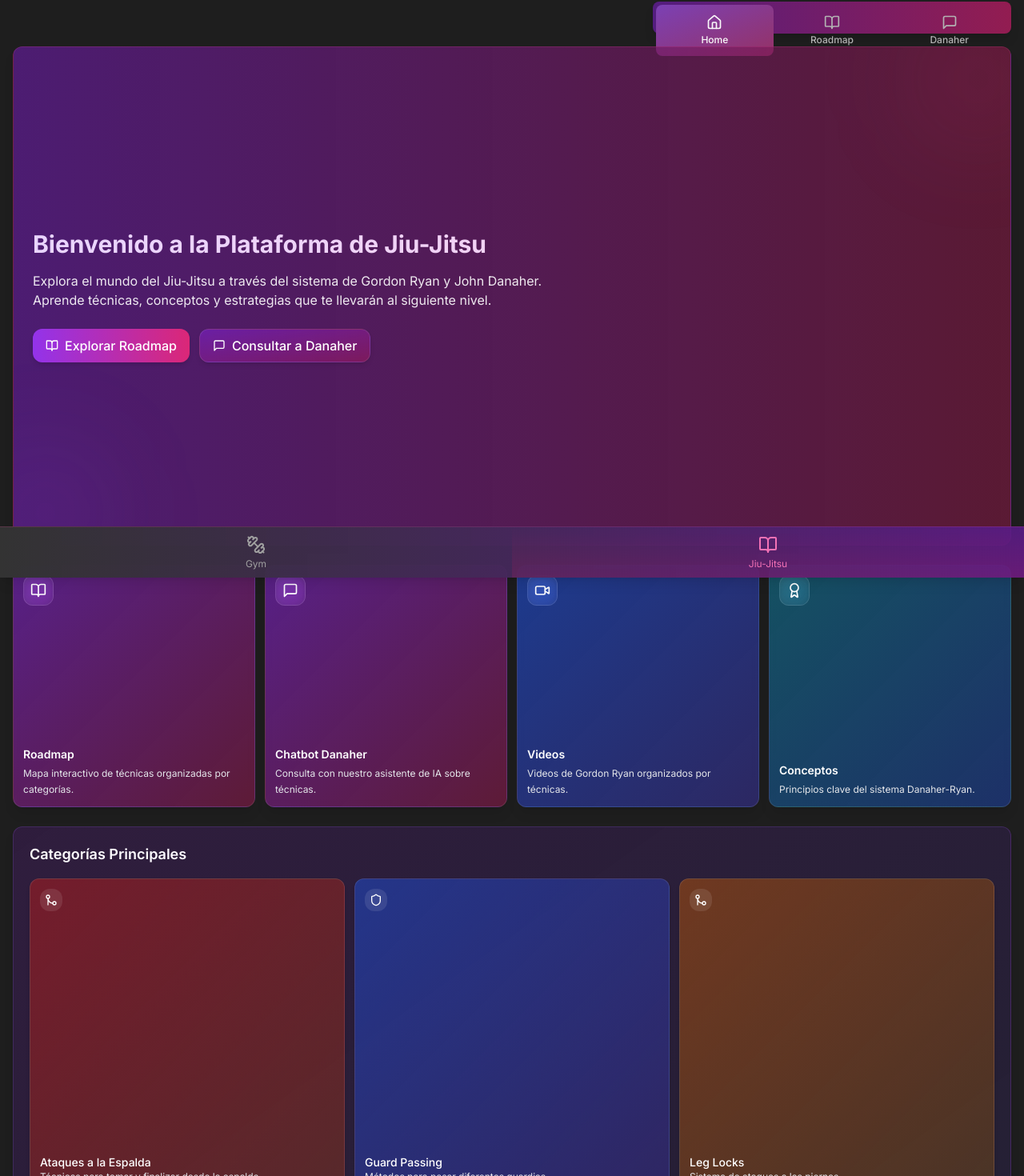
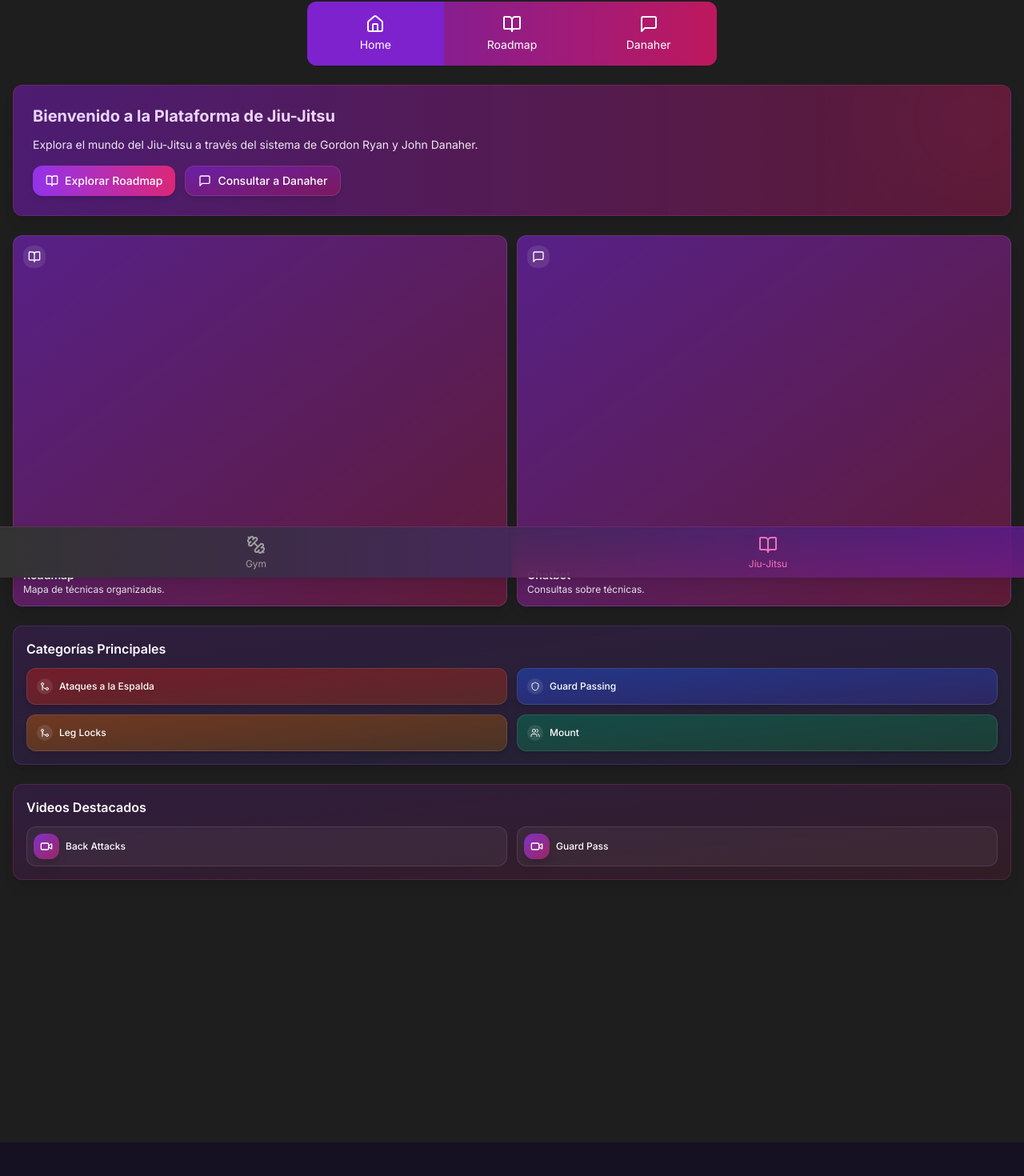
Before and after one commit to nicorosaless/RollAndLift, a React (Vite) app: page /jiujitsu in a window 1280 px wide. Shown: the part 78-1548 px from the top of the page at 80% size. After the commit the page ends 1506 px from the top, so only its background shows below. Built offline with nearby package versions, Linux system fonts and the light colour scheme; sample sign-in values are in the browser's storage.

Commit message:
Refactor: Improve homepage and tab UI
- Reduced homepage size.
- Updated the UI of the tab buttons.

```diff
--- a/src/components/jiujitsu/JiuJitsuHomePage.tsx
+++ b/src/components/jiujitsu/JiuJitsuHomePage.tsx
@@ -1,51 +1,43 @@
 
 import React from 'react';
 import { BookOpen, MessageSquare, Video, Link, Award, Shield, GitMerge, Users } from 'lucide-react';
-import { useNavigate } from 'react-router-dom';
 
 const JiuJitsuHomePage = () => {
-  const navigate = useNavigate();
-
   const handleNavigateToTab = (tab: string) => {
-    // This will be used to navigate to specific tabs
-    const jiujitsuPage = document.querySelector('div[role="tablist"]');
-
-    if (jiujitsuPage) {
-      const tabTrigger = Array.from(jiujitsuPage.querySelectorAll('button')).find(
-        button => button.value === tab
-      );
-
-      if (tabTrigger) {
-        (tabTrigger as HTMLButtonElement).click();
+    // Find the parent JiuJitsuPage component's tab buttons
+    const buttons = document.querySelectorAll('.tabs-container button');
+    // Find the button for the requested tab and click it
+    buttons.forEach((button) => {
+      if (button.textContent?.includes(tab)) {
+        (button as HTMLButtonElement).click();
       }
-    }
+    });
   };
 
   return (
     <div className="space-y-6 pb-6">
-      {/* Hero Section - More square aspect ratio */}
-      <div className="p-6 bg-gradient-to-r from-purple-900/80 to-pink-900/60 rounded-xl shadow-lg border border-pink-500/20 relative overflow-hidden aspect-square sm:aspect-[4/3] lg:aspect-[3/2] xl:aspect-[2/1] flex flex-col justify-center">
-        {/* Decorative elements */}
+      {/* Simplified Hero Section */}
+      <div className="p-6 bg-gradient-to-r from-purple-900/80 to-pink-900/60 rounded-xl shadow-lg border border-pink-500/20 relative overflow-hidden flex flex-col justify-center">
+        {/* Simple decorative element */}
         <div className="absolute -right-10 -top-10 w-40 h-40 bg-pink-500/10 rounded-full blur-3xl"></div>
-        <div className="absolute -left-10 -bottom-10 w-40 h-40 bg-purple-500/10 rounded-full blur-3xl"></div>
 
-        <h2 className="text-2xl sm:text-3xl font-bold mb-4 bg-clip-text text-transparent bg-gradient-to-r from-purple-200 to-pink-200">
+        <h2 className="text-xl font-bold mb-3 bg-clip-text text-transparent bg-gradient-to-r from-purple-200 to-pink-200">
           Bienvenido a la Plataforma de Jiu-Jitsu
         </h2>
-        <p className="text-white/90 mb-6 max-w-2xl text-sm sm:text-base">
-          Explora el mundo del Jiu-Jitsu a través del sistema de Gordon Ryan y John Danaher. Aprende técnicas, conceptos y estrategias que te llevarán al siguiente nivel.
+        <p className="text-white/90 mb-4 max-w-2xl text-sm">
+          Explora el mundo del Jiu-Jitsu a través del sistema de Gordon Ryan y John Danaher.
         </p>
         <div className="flex flex-wrap gap-3">
           <button
-            onClick={() => handleNavigateToTab('roadmap')}
-            className="px-4 py-2 bg-gradient-to-r from-purple-600 to-pink-600 rounded-lg font-medium text-white hover:from-purple-500 hover:to-pink-500 transition-colors shadow-md flex items-center"
+            onClick={() => handleNavigateToTab('Roadmap')}
+            className="px-4 py-2 bg-gradient-to-r from-purple-600 to-pink-600 rounded-lg font-medium text-white hover:from-purple-500 hover:to-pink-500 transition-colors shadow-md flex items-center text-sm"
           >
             <BookOpen className="mr-2 h-4 w-4" />
             Explorar Roadmap
           </button>
           <button
-            onClick={() => handleNavigateToTab('chatbot')}
-            className="px-4 py-2 bg-gradient-to-br from-purple-700/60 to-pink-700/40 text-white rounded-lg font-medium border border-white/10 hover:border-white/20 transition-all shadow-md flex items-center backdrop-blur-sm"
+            onClick={() => handleNavigateToTab('Danaher')}
+            className="px-4 py-2 bg-gradient-to-br from-purple-700/60 to-pink-700/40 text-white rounded-lg font-medium border border-white/10 hover:border-white/20 transition-all shadow-md flex items-center backdrop-blur-sm text-sm"
           >
             <MessageSquare className="mr-2 h-4 w-4" />
             Consultar a Danaher
@@ -53,100 +45,60 @@ const JiuJitsuHomePage = () => {
         </div>
       </div>
 
-      {/* Features Grid - More compact, 2x2 grid on mobile, 4x1 on larger screens */}
-      <div className="grid grid-cols-2 sm:grid-cols-4 gap-3">
+      {/* Simplified Features Grid */}
+      <div className="grid grid-cols-2 gap-3">
         <FeatureCard
           icon={BookOpen}
           title="Roadmap"
-          description="Mapa interactivo de técnicas organizadas por categorías."
-          onClick={() => handleNavigateToTab('roadmap')}
+          description="Mapa de técnicas organizadas."
+          onClick={() => handleNavigateToTab('Roadmap')}
         />
         <FeatureCard
           icon={MessageSquare}
-          title="Chatbot Danaher"
-          description="Consulta con nuestro asistente de IA sobre técnicas."
-          onClick={() => handleNavigateToTab('chatbot')}
-        />
-        <FeatureCard
-          icon={Video}
-          title="Videos"
-          description="Videos de Gordon Ryan organizados por técnicas."
-          color="from-blue-700/60 to-indigo-700/40"
-        />
-        <FeatureCard
-          icon={Award}
-          title="Conceptos"
-          description="Principios clave del sistema Danaher-Ryan."
-          color="from-cyan-700/60 to-blue-700/40"
+          title="Chatbot"
+          description="Consultas sobre técnicas."
+          onClick={() => handleNavigateToTab('Danaher')}
         />
       </div>
 
-      {/* Technique Categories - 3x2 grid on all screen sizes */}
-      <div className="bg-gradient-to-br from-purple-900/30 to-indigo-900/20 p-5 rounded-xl border border-purple-500/20 shadow-lg">
-        <h3 className="text-lg font-semibold mb-4 bg-clip-text text-transparent bg-gradient-to-r from-white to-purple-200">Categorías Principales</h3>
-        <div className="grid grid-cols-2 sm:grid-cols-3 gap-3">
+      {/* Technique Categories - Simplified 2x2 grid */}
+      <div className="bg-gradient-to-br from-purple-900/30 to-indigo-900/20 p-4 rounded-xl border border-purple-500/20 shadow-lg">
+        <h3 className="text-base font-semibold mb-3 bg-clip-text text-transparent bg-gradient-to-r from-white to-purple-200">Categorías Principales</h3>
+        <div className="grid grid-cols-2 gap-3">
           <CategoryCard
             icon={GitMerge}
             title="Ataques a la Espalda"
-            description="Técnicas para tomar y finalizar desde la espalda."
             color="from-red-700/50 to-orange-700/30"
           />
           <CategoryCard
             icon={Shield}
             title="Guard Passing"
-            description="Métodos para pasar diferentes guardias."
             color="from-blue-700/50 to-indigo-700/30"
           />
           <CategoryCard
             icon={GitMerge}
             title="Leg Locks"
-            description="Sistema de ataques a las piernas."
             color="from-amber-700/50 to-yellow-700/30"
           />
           <CategoryCard
             icon={Users}
             title="Mount"
-            description="Técnicas desde la montada."
             color="from-emerald-700/50 to-green-700/30"
-          />
-          <CategoryCard
-            icon={Award}
-            title="Half Guard"
-            description="Estrategias desde media guardia."
-            color="from-violet-700/50 to-purple-700/30"
-          />
-          <CategoryCard
-            icon={Shield}
-            title="Escapes"
-            description="Métodos para escapar de posiciones inferiores."
-            color="from-cyan-700/50 to-teal-700/30"
           />
         </div>
       </div>
 
-      {/* Featured Videos - 2x2 grid instead of 2x1 */}
-      <div className="bg-gradient-to-br from-purple-900/30 to-pink-900/20 p-5 rounded-xl shadow-lg border border-pink-500/20">
-        <h3 className="text-lg font-semibold mb-4 bg-clip-text text-transparent bg-gradient-to-r from-white to-pink-200">Videos Destacados</h3>
+      {/* Simplified Featured Videos */}
+      <div className="bg-gradient-to-br from-purple-900/30 to-pink-900/20 p-4 rounded-xl shadow-lg border border-pink-500/20">
+        <h3 className="text-base font-semibold mb-3 bg-clip-text text-transparent bg-gradient-to-r from-white to-pink-200">Videos Destacados</h3>
         <div className="grid grid-cols-2 gap-3">
           <VideoHighlight
             title="Back Attacks"
-            description="Gordon Ryan - Secrets to the Back"
             url="https://www.youtube.com/watch?v=WO3ZGcVItRM"
           />
           <VideoHighlight
             title="Guard Pass"
-            description="Gordon's UNSTOPPABLE Pass"
             url="https://www.youtube.com/watch?v=_H1B40WK8ps"
-          />
-          <VideoHighlight
-            title="Mount System"
-            description="System from Mount"
-            url="https://www.youtube.com/watch?v=Y1Ud6fzt5J8"
-          />
-          <VideoHighlight
-            title="Leglocks"
-            description="Advanced Transitions"
-            url="https://www.youtube.com/watch?v=a4VGiGUQrWU"
           />
         </div>
       </div>
@@ -163,59 +115,47 @@ const FeatureCard = ({ icon: Icon, title, description, color = "from-purple-700/
 }) => {
   return (
     <div
-      className={`p-3 bg-gradient-to-br ${color} rounded-xl border border-white/10 hover:border-white/20 shadow-lg hover:shadow-xl transition-all duration-300 transform hover:-translate-y-1 cursor-pointer backdrop-blur-sm aspect-square flex flex-col justify-between`}
+      className={`p-3 bg-gradient-to-br ${color} rounded-xl border border-white/10 hover:border-white/20 shadow-lg transition-all cursor-pointer flex flex-col justify-between aspect-[4/3]`}
       onClick={onClick}
     >
-      <div className="p-2 bg-gradient-to-br from-white/10 to-white/5 rounded-lg backdrop-blur-md shadow-inner border border-white/10 w-fit">
-        <Icon className="w-5 h-5 text-white" />
-      </div>
-      <div>
-        <h3 className="font-semibold text-white text-sm mb-1">{title}</h3>
-        <p className="text-gray-200 text-xs leading-relaxed">{description}</p>
-      </div>
-    </div>
-  );
-};
-
-const CategoryCard = ({ icon: Icon, title, description, color = "from-purple-700/50 to-pink-700/30" }: {
-  icon: any,
-  title: string,
-  description: string,
-  color?: string
-}) => {
-  return (
-    <div className={`p-3 bg-gradient-to-br ${color} rounded-lg border border-white/10 hover:border-white/20 transition-all duration-300 transform hover:-translate-y-1 cursor-pointer shadow-md aspect-square flex flex-col justify-between`}>
-      <div className="p-1.5 bg-white/10 rounded-lg backdrop-blur-sm w-fit">
+      <div className="p-1.5 bg-white/10 rounded-lg w-fit">
         <Icon className="w-4 h-4 text-white" />
       </div>
       <div>
-        <h4 className="font-medium text-white text-sm">{title}</h4>
+        <h3 className="font-semibold text-white text-sm">{title}</h3>
         <p className="text-gray-200 text-xs">{description}</p>
       </div>
     </div>
   );
 };
 
-const VideoHighlight = ({ title, description, url }: { title: string, description: string, url: string }) => {
+const CategoryCard = ({ icon: Icon, title, color = "from-purple-700/50 to-pink-700/30" }: {
+  icon: any,
+  title: string,
+  color?: string
+}) => {
+  return (
+    <div className={`p-3 bg-gradient-to-br ${color} rounded-lg border border-white/10 hover:border-white/20 transition-all cursor-pointer shadow-md flex items-center gap-2`}>
+      <div className="p-1 bg-white/10 rounded-lg w-fit">
+        <Icon className="w-3 h-3 text-white" />
+      </div>
+      <h4 className="font-medium text-white text-xs">{title}</h4>
+    </div>
+  );
+};
+
+const VideoHighlight = ({ title, url }: { title: string, url: string }) => {
   return (
     <a
       href={url}
       target="_blank"
       rel="noopener noreferrer"
-      className="flex flex-col p-3 bg-white/5 hover:bg-white/10 rounded-lg transition-colors border border-white/10 hover:border-white/20 group aspect-square"
+      className="flex items-center p-2 bg-white/5 hover:bg-white/10 rounded-lg transition-colors border border-white/10 hover:border-white/20 group gap-2"
     >
-      <div className="relative flex-shrink-0 mb-auto">
-        <div className="w-10 h-10 flex items-center justify-center bg-gradient-to-br from-purple-600/80 to-pink-600/60 rounded-lg shadow-lg group-hover:from-pink-600/80 group-hover:to-purple-600/60 transition-colors">
-          <Video className="h-5 w-5 text-white" />
-        </div>
+      <div className="w-8 h-8 flex items-center justify-center bg-gradient-to-br from-purple-600/80 to-pink-600/60 rounded-lg shadow-lg">
+        <Video className="h-4 w-4 text-white" />
       </div>
-      <div className="mt-auto">
-        <h4 className="font-medium text-white text-sm group-hover:text-pink-300 transition-colors">{title}</h4>
-        <p className="text-xs text-gray-300">{description}</p>
-      </div>
-      <div className="self-end mt-1">
-        <Link className="h-3 w-3 text-purple-400 group-hover:text-pink-400 transition-colors" />
-      </div>
+      <h4 className="font-medium text-white text-xs group-hover:text-pink-300 transition-colors">{title}</h4>
     </a>
   );
 };
--- a/src/components/layout/MainLayout.tsx
+++ b/src/components/layout/MainLayout.tsx
@@ -9,7 +9,7 @@ interface MainLayoutProps {
 const MainLayout: React.FC<MainLayoutProps> = ({ children }) => {
   return (
     <div className="min-h-screen bg-trblack text-trwhite">
-      <main className="container mx-auto px-4 pb-24 pt-6">
+      <main className="container mx-auto px-4 pb-28 pt-6">
         {children}
       </main>
       <Navigation />
--- a/src/pages/JiuJitsuPage.tsx
+++ b/src/pages/JiuJitsuPage.tsx
@@ -1,3 +1,4 @@
+
 import React, { useState, useEffect } from 'react';
 import { useNavigate } from 'react-router-dom';
 import VideoCard from '../components/jiujitsu/VideoCard';
@@ -6,12 +7,13 @@ import JiuJitsuHomePage from '../components/jiujitsu/JiuJitsuHomePage';
 import DanaherChatbot from '../components/jiujitsu/DanaherChatbot';
 import { Technique, Video } from '../types';
 import { sampleTechniques, sampleVideos } from '../data/sampleData';
-import { Tabs, TabsList, TabsTrigger, TabsContent } from '@/components/ui/tabs';
 import { Home, BookOpen, MessageSquare } from 'lucide-react';
+
 const JiuJitsuPage = () => {
   const [videos, setVideos] = useState<Video[]>([]);
   const [selectedTechniqueId, setSelectedTechniqueId] = useState<string | null>(null);
   const [techniques] = useState<Technique[]>(sampleTechniques);
+  const [activeTab, setActiveTab] = useState<string>('home');
   const navigate = useNavigate();
 
   // Handle technique selection
@@ -40,58 +42,88 @@ const JiuJitsuPage = () => {
     };
     return findTechnique(techniques);
   };
-  return <div className="pb-24">
+
+  return (
+    <div className="pb-28">
       <h1 className="text-2xl font-bold mb-6">Lift & Roll - Jiu-Jitsu</h1>
 
-      <Tabs defaultValue="home" className="w-full mb-6">
-        <div className="flex justify-between items-center mb-4">
-          <div></div> {/* Empty div for spacing */}
-          <TabsList className="grid grid-cols-3 bg-gradient-to-r from-purple-900/90 to-pink-700/70 shadow-lg w-full max-w-md rounded-sm">
-            <TabsTrigger value="home" className="flex flex-col items-center py-3 px-6 data-[state=active]:bg-gradient-to-br data-[state=active]:from-purple-500/70 data-[state=active]:to-pink-500/60">
-              <Home className="h-5 w-5 mb-1" />
-              <span className="text-xs">Home</span>
-            </TabsTrigger>
-            <TabsTrigger value="roadmap" className="flex flex-col items-center py-3 px-6 data-[state=active]:bg-gradient-to-br data-[state=active]:from-purple-500/70 data-[state=active]:to-pink-500/60">
-              <BookOpen className="h-5 w-5 mb-1" />
-              <span className="text-xs">Roadmap</span>
-            </TabsTrigger>
-            <TabsTrigger value="chatbot" className="flex flex-col items-center py-3 px-6 data-[state=active]:bg-gradient-to-br data-[state=active]:from-purple-500/70 data-[state=active]:to-pink-500/60">
-              <MessageSquare className="h-5 w-5 mb-1" />
-              <span className="text-xs">Danaher</span>
-            </TabsTrigger>
-          </TabsList>
+      {/* Minimalist tab navigation based on the reference image */}
+      <div className="flex justify-center mb-6">
+        <div className="w-full max-w-lg bg-gradient-to-r from-purple-800 to-pink-700 rounded-xl overflow-hidden">
+          <div className="flex justify-between">
+            <button
+              onClick={() => setActiveTab('home')}
+              className={`flex-1 py-4 px-2 flex flex-col items-center justify-center transition-colors ${
+                activeTab === 'home' ? 'bg-purple-700' : ''
+              }`}
+            >
+              <Home className="h-6 w-6 mb-1" />
+              <span className="text-sm">Home</span>
+            </button>
+            <button
+              onClick={() => setActiveTab('roadmap')}
+              className={`flex-1 py-4 px-2 flex flex-col items-center justify-center transition-colors ${
+                activeTab === 'roadmap' ? 'bg-purple-700' : ''
+              }`}
+            >
+              <BookOpen className="h-6 w-6 mb-1" />
+              <span className="text-sm">Roadmap</span>
+            </button>
+            <button
+              onClick={() => setActiveTab('chatbot')}
+              className={`flex-1 py-4 px-2 flex flex-col items-center justify-center transition-colors ${
+                activeTab === 'chatbot' ? 'bg-purple-700' : ''
+              }`}
+            >
+              <MessageSquare className="h-6 w-6 mb-1" />
+              <span className="text-sm">Danaher</span>
+            </button>
+          </div>
+        </div>
       </div>
 
-        <TabsContent value="home" className="mt-0">
-          <JiuJitsuHomePage />
-        </TabsContent>
+      {/* Content based on active tab */}
+      <div className="mt-0 mb-20">
+        {activeTab === 'home' && <JiuJitsuHomePage />}
 
-        <TabsContent value="roadmap" className="mt-0 mb-20">
+        {activeTab === 'roadmap' && (
+          <>
             <h2 className="text-lg font-medium mb-3">Roadmap de Jiu-Jitsu</h2>
             <p className="text-trgray-light text-sm mb-4">
               Explora técnicas y encuentra videos instructivos relacionados de Gordon Ryan
             </p>
 
             <div className="flex flex-col space-y-4 pb-6">
-            {selectedTechniqueId && videos.length > 0 && <div>
+              {selectedTechniqueId && videos.length > 0 && (
+                <div>
                   <h2 className="text-lg mb-3">
                     Técnica: <span className="text-traccent">{getSelectedTechniqueName()}</span>
                   </h2>
                   <div className="grid grid-cols-1 sm:grid-cols-2 lg:grid-cols-3 gap-4">
-                  {videos.map(video => <VideoCard key={video.id} title={video.title} thumbnail={video.thumbnail} videoId={video.videoId} instructor={video.instructor} />)}
+                    {videos.map(video => (
+                      <VideoCard
+                        key={video.id}
+                        title={video.title}
+                        thumbnail={video.thumbnail}
+                        videoId={video.videoId}
+                        instructor={video.instructor}
+                      />
+                    ))}
                   </div>
-              </div>}
+                </div>
+              )}
 
               <div className="pb-8">
                 <TechniqueTree techniques={techniques} onSelectTechnique={handleSelectTechnique} />
               </div>
             </div>
-        </TabsContent>
+          </>
+        )}
 
-        <TabsContent value="chatbot" className="mt-0 mb-20">
-          <DanaherChatbot />
-        </TabsContent>
-      </Tabs>
-    </div>;
+        {activeTab === 'chatbot' && <DanaherChatbot />}
+      </div>
+    </div>
+  );
 };
+
 export default JiuJitsuPage;
```
Lines whose indentation alone changed are shown as unchanged.
